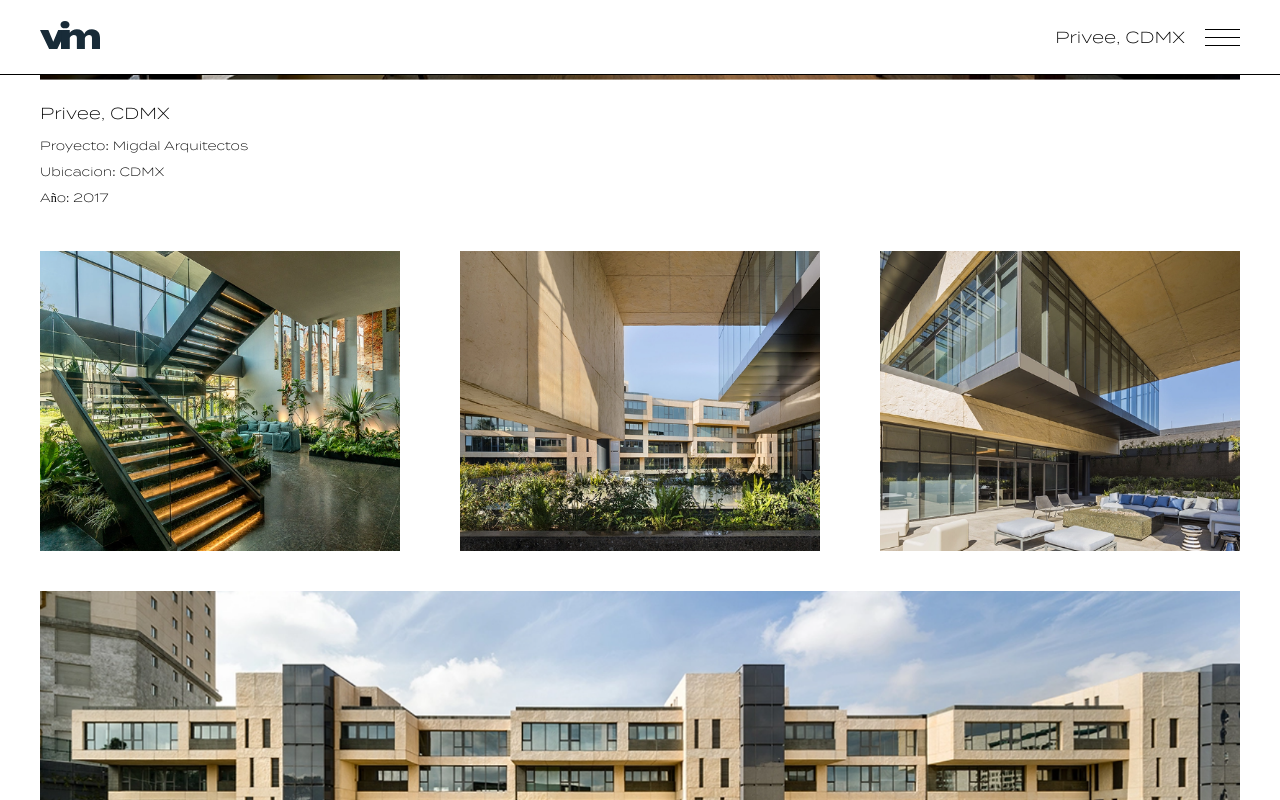
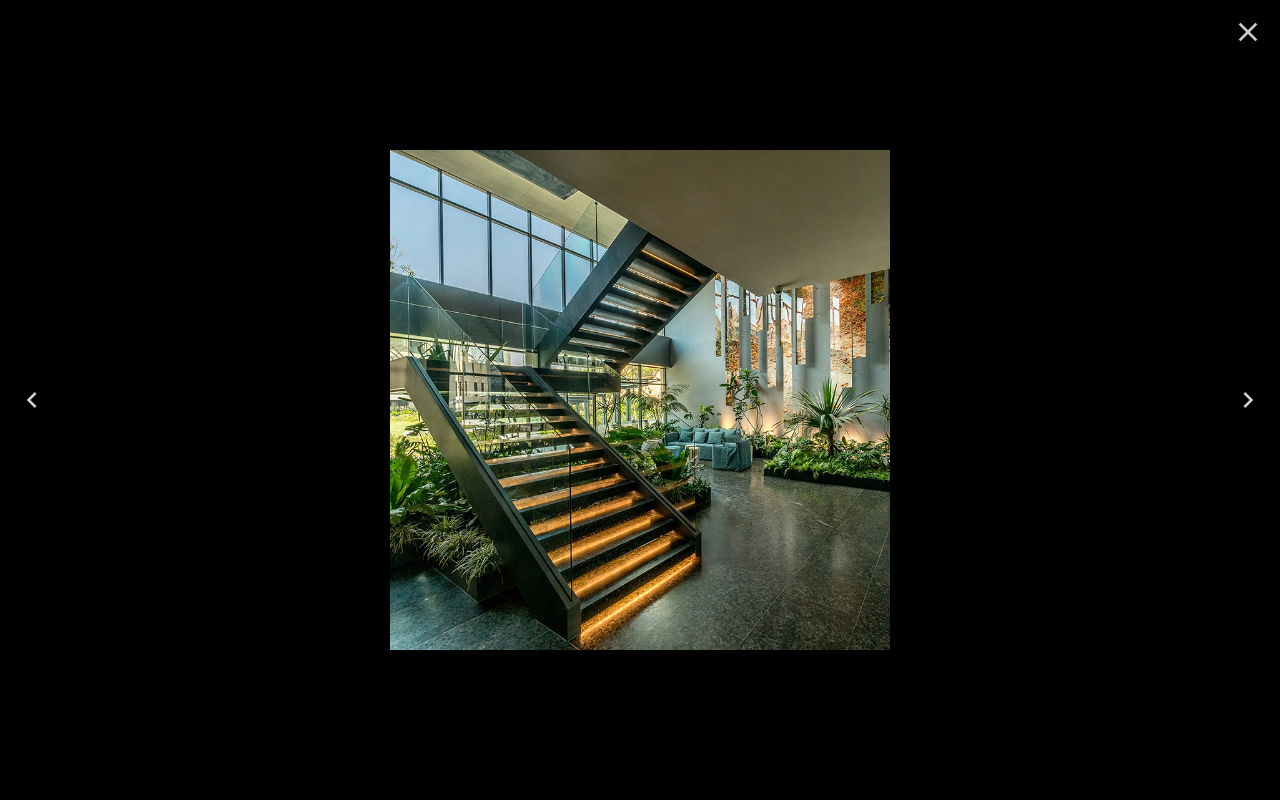
Before and after one commit to nevyl001/vimjs, a Next.js app: page /proyectos/1 in a window 1280 px wide. Both pictures are taken after a click on the element 220 px from the left and 1088 px from the top of the page. Shown: the part 688-1488 px from the top of the page. Built offline with nearby package versions, Linux system fonts and the light colour scheme.

Commit message:
todaysCommit12.30

```diff
--- a/app/proyectos/1/page.js
+++ b/app/proyectos/1/page.js
@@ -13,6 +13,7 @@ export default function Proyecto1() {
   const [openLightbox1, setOpenLightbox1] = useState(false);
   const [openLightbox2, setOpenLightbox2] = useState(false);
   const [openLightbox3, setOpenLightbox3] = useState(false);
+  const [openLightbox4, setOpenLightbox4] = useState(false);
 
   return (
     <main>
@@ -106,14 +107,17 @@ export default function Proyecto1() {
             <div
               className="gallery-item"
               style={{ backgroundImage: "url(/img/gallery-1-2.png)" }}
+              onClick={() => setOpenLightbox4(true)}
             />
             <div
               className="gallery-item"
               style={{ backgroundImage: "url(/img/gallery-1-3.png)" }}
+              onClick={() => setOpenLightbox4(true)}
             />
             <div
               className="gallery-item"
               style={{ backgroundImage: "url(/img/gallery-1-1.png)" }}
+              onClick={() => setOpenLightbox4(true)}
             />
           </div>
           <div className="gallery-large">
@@ -123,6 +127,7 @@ export default function Proyecto1() {
               height={1000}
               alt="Main image"
               className="galleryLargeImg"
+              onClick={() => setOpenLightbox4(true)}
             />
           </div>
         </div>
@@ -360,6 +365,16 @@ export default function Proyecto1() {
           { src: "/img/cor3.jpg" },
         ]}
       />
+      <Lightbox
+        open={openLightbox4}
+        close={() => setOpenLightbox4(false)}
+        slides={[
+          { src: "/img/gallery-1-2.png" },
+          { src: "/img/gallery-1-3.png" },
+          { src: "/img/gallery-1-1.png" },
+          { src: "/img/gallery-1-4.png" },
+        ]}
+      />
     </main>
   );
 }
--- a/app/styles.sass
+++ b/app/styles.sass
@@ -314,6 +314,7 @@
         justify-content: space-between
         margin-bottom: 40px
         .gallery-item
+            cursor: pointer
             background-position: center
             background-size: cover
             width: 30%
```
